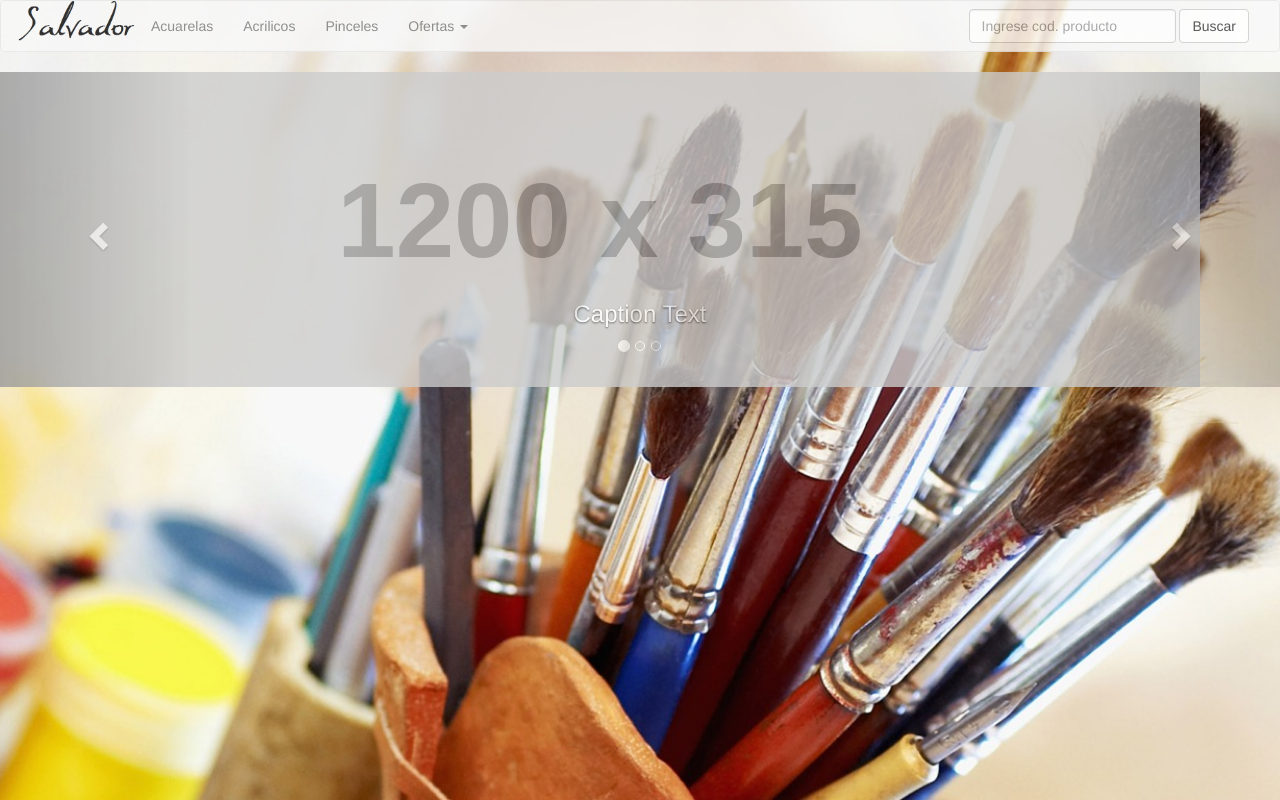
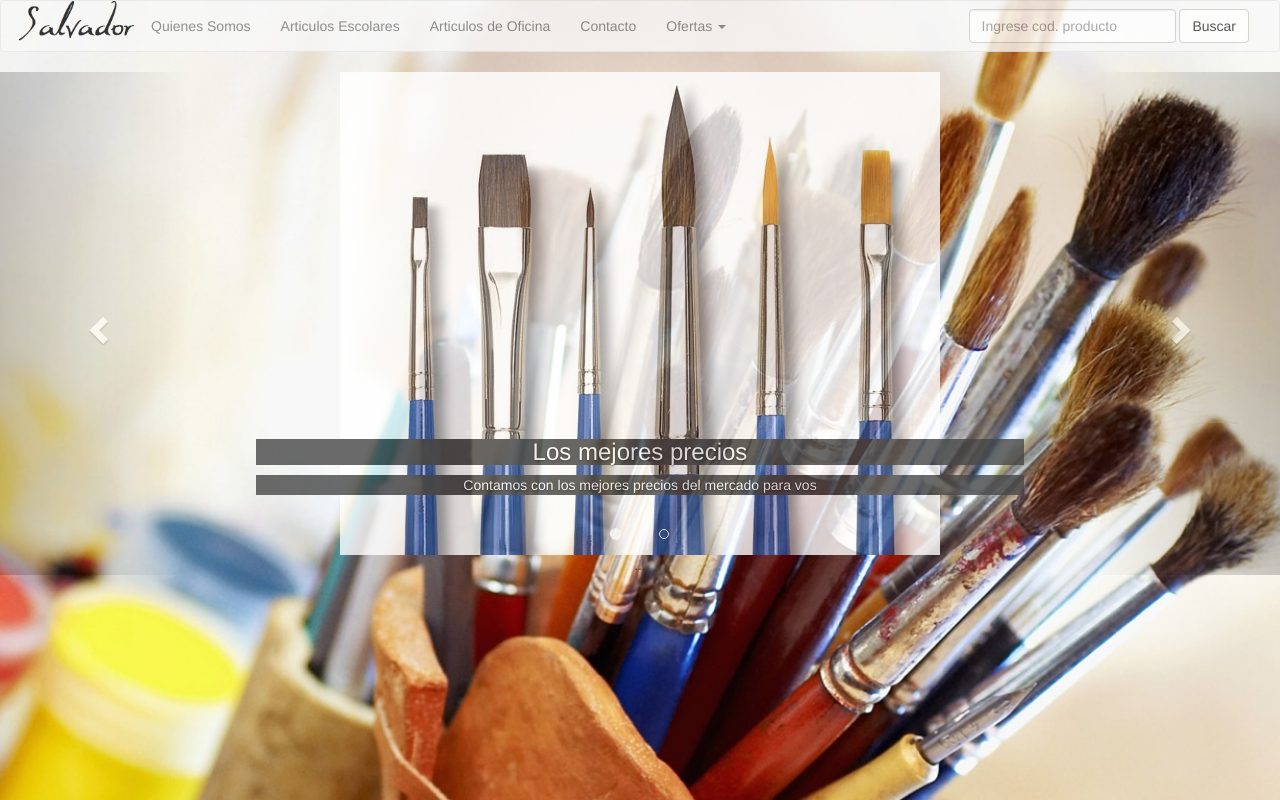
Before and after one commit to Unicen-Tuari/gportillo, a PHP site: page / in a window 1280 px wide. Run offline with PHP 8.4, Linux system fonts and the light colour scheme; grey boxes labelled with a size stand in for pictures from a placeholder-image service; some libraries are stand-ins or nearby versions.

Commit message:
Se acomodo la barra de navegacion sobre las cosas que se mostraban.
Se agrego un carousel de imagenes al fromepage.
close #13 (barra de navegacion por cat. prod)
close #16 (frompage)

```diff
--- a/css/estilo.css
+++ b/css/estilo.css
@@ -12,3 +12,12 @@
 
   opacity: 0.8;
 }
+
+/*para centrar las imagenes del carousel*/
+.carousel-inner { text-align: center; }
+.carousel .item > img { display: inline-block; }
+
+.fuentecarousel{
+  background: #464646;
+
+}
--- a/home.html
+++ b/home.html
@@ -38,9 +38,10 @@
       <!-- Botones dela barra de navegacion -->
       <div class="collapse navbar-collapse" id="bs-example-navbar-collapse-1">
         <ul class="nav navbar-nav">
-          <li><a id="acuerelas" href="#pagacuarelas">Acuarelas</a></li>
-          <li><a id="acrilicos" href="#pagacrilicos">Acrilicos</a></li>
-          <li><a id="pinceles" href="#pagpinceles">Pinceles</a></li>
+          <li><a id="quienessomos" href="#pagacuarelas">Quienes Somos</a></li>
+          <li><a id="artacuarelas" href="#pagacuarelas">Articulos Escolares</a></li>
+          <li><a id="artoficina" href="#pagacrilicos">Articulos de Oficina</a></li>
+          <li><a id="contacto" href="#pagpinceles">Contacto</a></li>
           <li class="dropdown">
             <a href="#" class="dropdown-toggle" data-toggle="dropdown" role="button" aria-haspopup="true" aria-expanded="false">Ofertas <span class="caret"></span></a>
             <ul class="dropdown-menu">
@@ -64,44 +65,60 @@
    <!-- FIN BARRA DE NAVEGACION -->
 
    <!-- carrousel de imagenes -->
+
    <div id="carousel-example-generic" class="carousel slide" data-ride="carousel">
      <!-- Indicators -->
      <ol class="carousel-indicators">
        <li data-target="#carousel-example-generic" data-slide-to="0" class="active"></li>
        <li data-target="#carousel-example-generic" data-slide-to="1"></li>
        <li data-target="#carousel-example-generic" data-slide-to="2"></li>
+       <li data-target="#carousel-example-generic" data-slide-to="3"></li>
      </ol>
 
      <!-- Wrapper for slides -->
-     <div class="carousel-inner">
+     <div class="carousel-inner" role="listbox">
        <div class="item active">
-         <img src="http://placehold.it/1200x315" alt="...">
+         <img src="imagenes\carrousel1.jpg" alt="Pinceles">
          <div class="carousel-caption">
-         	<h3>Caption Text</h3>
+           <h3 class="fuentecarousel">Los mejores precios</h3>
+           <p class="fuentecarousel">Contamos con los mejores precios del mercado para vos</p>
          </div>
        </div>
        <div class="item">
-         <img src="http://placehold.it/1200x315" alt="...">
+         <img src="imagenes\carrousel2.jpg" alt="...">
          <div class="carousel-caption">
-         	<h3>Caption Text</h3>
+           <h3 class="fuentecarousel">Los mejores colores</h3>
+            <p class="fuentecarousel">La mejor calidad y cantidad en colores</p>
          </div>
        </div>
        <div class="item">
-         <img src="http://placehold.it/1200x315" alt="...">
+         <img src="imagenes\carrousel3.jpg" alt="...">
          <div class="carousel-caption">
-         	<h3>Caption Text</h3>
+           <h3 class="fuentecarousel">La mejor calidad</h3>
+            <p class="fuentecarousel">La calidad es algo fundamental a la hora de crear</p>
          </div>
        </div>
+       <div class="item">
+         <img src="imagenes\carrousel4.jpg" alt="...">
+         <div class="carousel-caption">
+           <h3 class="fuentecarousel">La mejor variedad</h3>
+            <p class="fuentecarousel">podes encontrar lo que necesitas</p>
+         </div>
+       </div>
+       ...
      </div>
 
      <!-- Controls -->
      <a class="left carousel-control" href="#carousel-example-generic" role="button" data-slide="prev">
-       <span class="glyphicon glyphicon-chevron-left"></span>
+       <span class="glyphicon glyphicon-chevron-left" aria-hidden="true"></span>
+       <span class="sr-only">Previous</span>
      </a>
      <a class="right carousel-control" href="#carousel-example-generic" role="button" data-slide="next">
-       <span class="glyphicon glyphicon-chevron-right"></span>
+       <span class="glyphicon glyphicon-chevron-right" aria-hidden="true"></span>
+       <span class="sr-only">Next</span>
      </a>
-   </div> <!-- Carousel -->
+   </div>
+
 
    <!-- fin carrousel de imagenes -->
 
```
Also changed, not shown: imagenes/articulos2.jpg (deleted), imagenes/carrousel1.jpg, imagenes/carrousel2.jpg, imagenes/carrousel3.jpg (added), imagenes/carrousel4.jpg (renamed from imagenes/articulos1.jpg).
